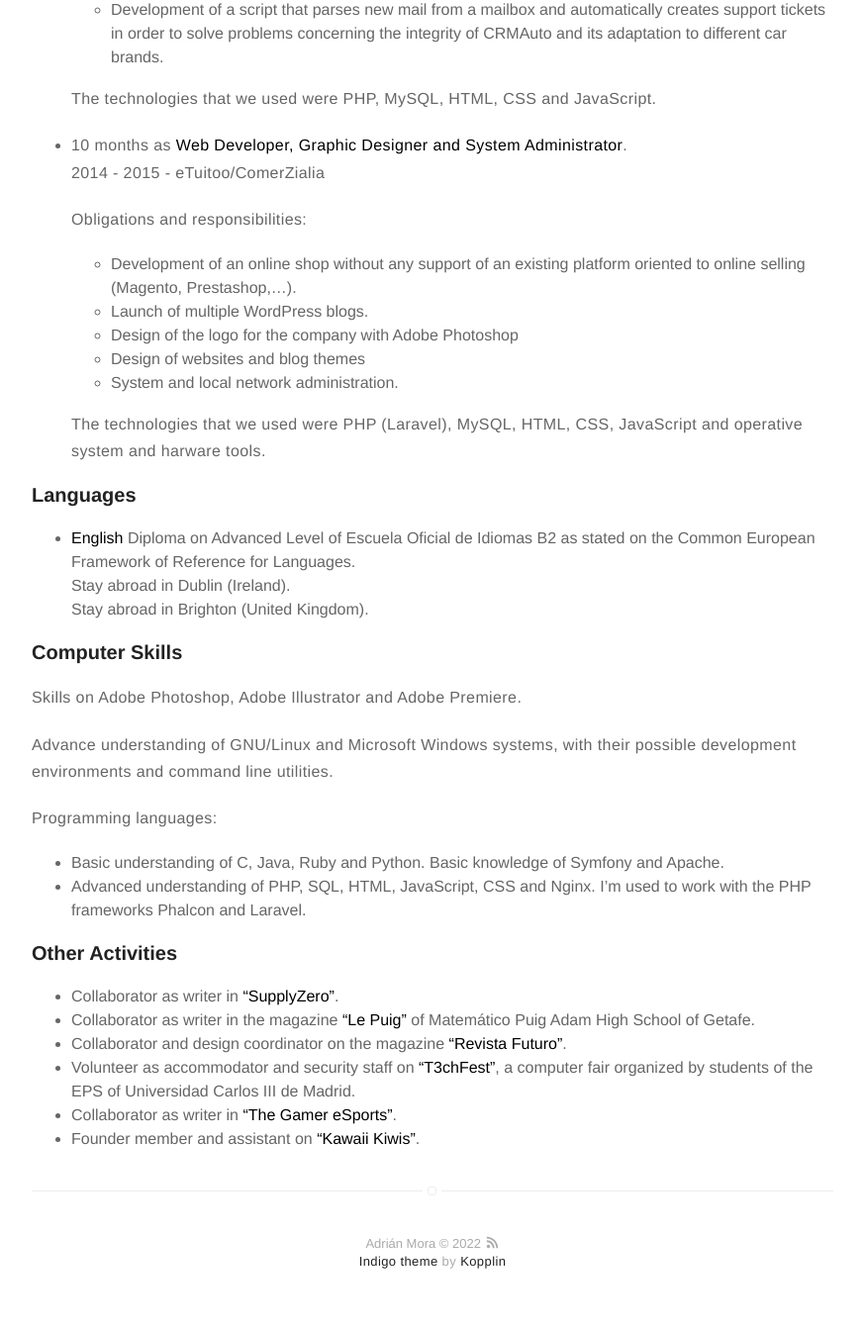
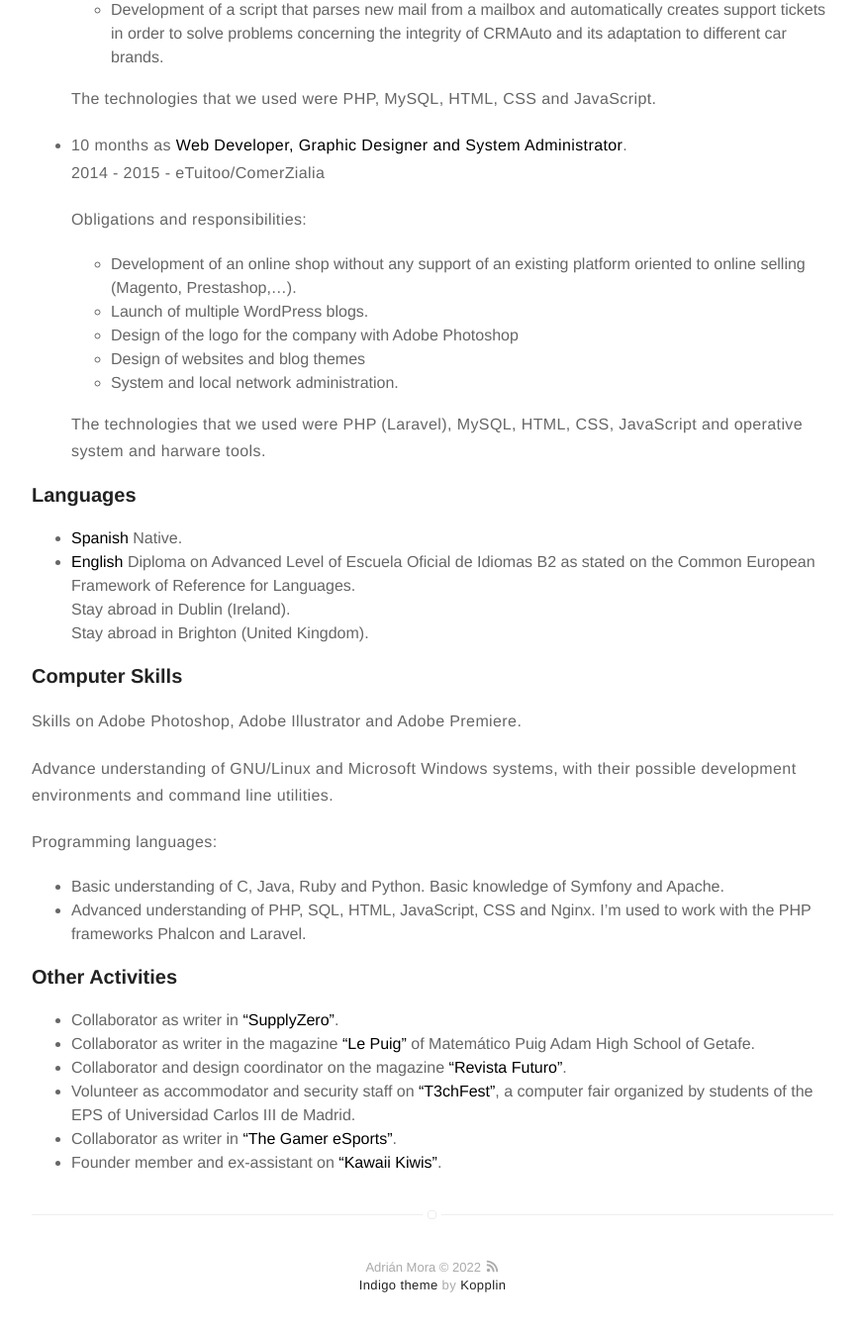
Before and after one commit to leakspin/leakspin.github.io, a Jekyll site: the page built from resume.md, in a window 1280 px wide and 1400 px high, scrolled down 2468 px. Shown: the top 1345 px of the window at 99% size, without its empty margins (203-1076 px from the left). Built offline with Jekyll 4.4.1, drawn with Linux system fonts in a browser that asks for light colours; comment, search, counter and statistics services are not loaded.

Commit message:
update resume with latest changes

```diff
--- a/resume.md
+++ b/resume.md
@@ -108,6 +108,7 @@ layout: page
    The technologies that we used were PHP (Laravel), MySQL, HTML, CSS, JavaScript and operative system and harware tools.
 
 ### Languages
+ * **Spanish** Native.
  * **English** Diploma on Advanced Level of Escuela Oficial de Idiomas B2 as stated on the Common
 European Framework of Reference for Languages.
    Stay abroad in Dublin (Ireland).
@@ -128,4 +129,4 @@ Programming languages:
 * Collaborator and design coordinator on the magazine **“Revista Futuro”**.
 * Volunteer as accommodator and security staff on **“T3chFest”**, a computer fair organized by students of the EPS of Universidad Carlos III de Madrid.
 * Collaborator as writer in **“The Gamer eSports”**.
-* Founder member and assistant on **"Kawaii Kiwis"**.
+* Founder member and ex-assistant on **"Kawaii Kiwis"**.
```
